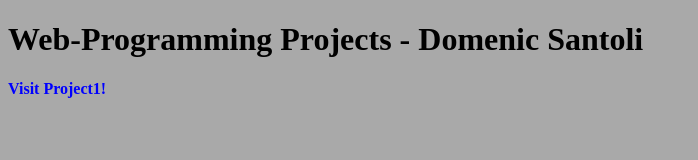
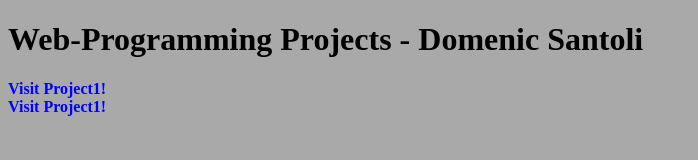
Before and after one commit to dsantoli/dsantoli.github.io, a plain HTML site: page index.html in a window 1280 px wide. Shown: the whole page, without its empty margins (0-698 px from the left). Drawn offline with Linux system fonts and the light colour scheme.

Commit message:
Update index.html

```diff
--- a/index.html
+++ b/index.html
@@ -10,6 +10,7 @@
         <h1>Web-Programming Projects - Domenic Santoli</h1>
         <ul>
             <li><a href="https://dsantoli.github.io/Project1/" target="_blank">Visit Project1!</a></li>
+            <li><a href="https://dsantoli.github.io/Project2/" target="_blank">Visit Project1!</a></li>
         </ul>
     </body>
 
```
